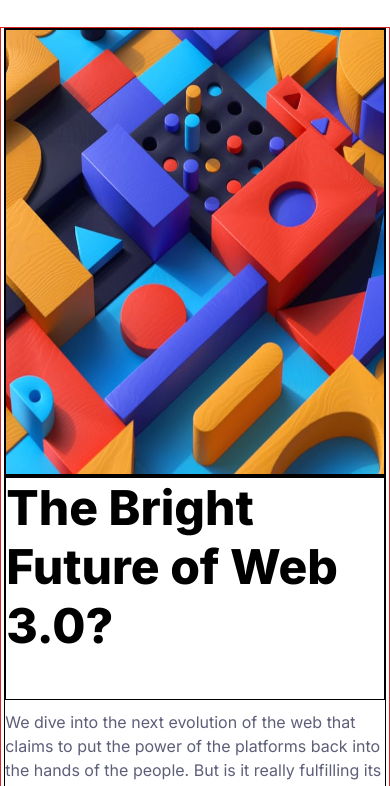
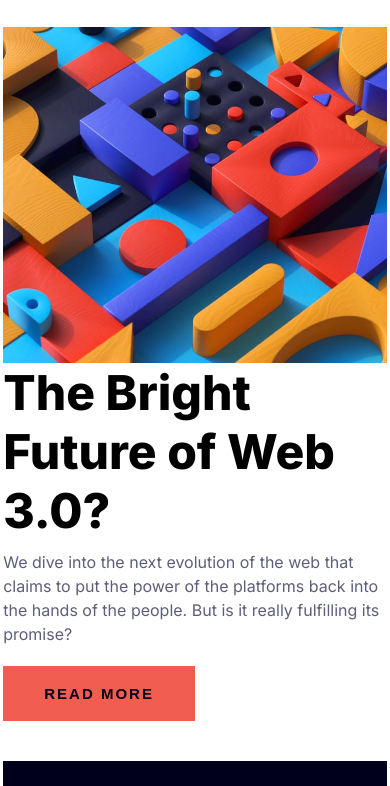
Before and after one commit to Bensonisaiah/SIWES, a plain HTML site: page index.html in a window 390 px wide. Shown: the part 58-844 px from the top of the page. Drawn offline with Linux system fonts and the light colour scheme.

Commit message:
modified the mobile view

```diff
--- a/style.css
+++ b/style.css
@@ -235,14 +235,19 @@ hr{
 
 /* responsive design */
 
+@media(max-width: 318px) {
+  .smalltext button{
+    width: 70%;
+  }
+}
 @media(max-width: 500px) {
   .links{
     display: none;
   }
   .mainimage {
     content: url('assets/images/image-web-3-mobile.jpg');
-    border: 2px solid black;
-    height: 50%;
+    /* border: 2px solid black; */
+    height: auto;
   }
   .main{
     display: grid;
@@ -251,7 +256,7 @@ hr{
     padding-left: 0.2rem;
     padding-right: 0.2rem;
     max-height: 1800px;
-    border: 1px solid rgb(215, 36, 36);
+    /* border: 1px solid rgb(215, 36, 36); */
 
   }
   .texts{
@@ -259,20 +264,20 @@ hr{
     justify-content: flex-start;
     align-items: center;
     flex-direction: column;
-    height: 50%;
-    border: 1px solid black;
+    height: auto;
+    /* border: 1px solid black; */
   }
   .texts h1{
   width: 100%;
-  height: 50%;
+  height: auto;
   word-spacing: normal;
   line-height: normal;
   font-size: 3rem;
-  border: 1px solid black;
+  /* border: 1px solid black; */
   }
   .smalltext{
     width: 100%;
-    height: 50%;
+    height: auto;
   }
   .smalltext p{
   font-size: 1.0rem;
@@ -282,18 +287,18 @@ hr{
   margin-top: 10px;
   }
   .smalltext button{
-    margin-top: 200px;
-    height: 75px;
+    margin-top: 20px;
+    height: 55px;
   }
   .maintwo{
-    border: 5px solid rgb(244, 0, 0);
+    padding-bottom: 30px;
   }
   .downum{
   display: grid;
   grid-template-columns: 1fr;
   padding-left: 0.2rem;
   padding-right: 0.2rem;
-  border: 3px solid black;
+  /* border: 3px solid black; */
   height: auto;
   }
 }
@@ -319,12 +324,12 @@ hr{
     font-size: 15px;
   }
 }
-@media(max-width: 1048px) and (min-width: 864px){
+@media(max-width: 1054px) and (min-width: 864px){
   .texts h1{
     font-size: 50px;
   }
   .smalltext button{
-  width: 60%;
+  width: 70%;
   }
 }
 @media(max-width: 1048px) and (min-width: 964px){
@@ -337,4 +342,7 @@ hr{
   display: grid;
   grid-template-columns: 1fr;
   }
+  .smalltext button{
+    height: 55px;
+  }
 }
```
